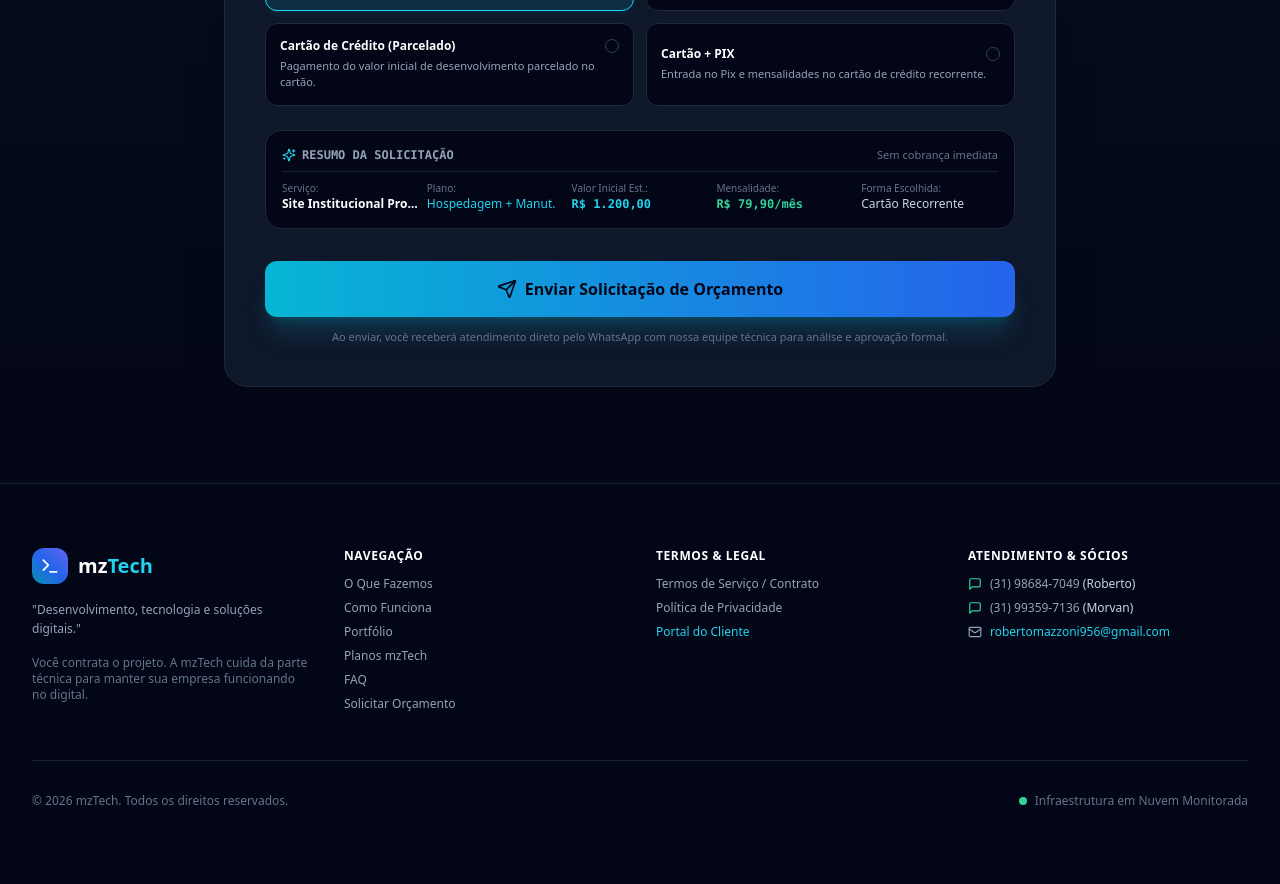
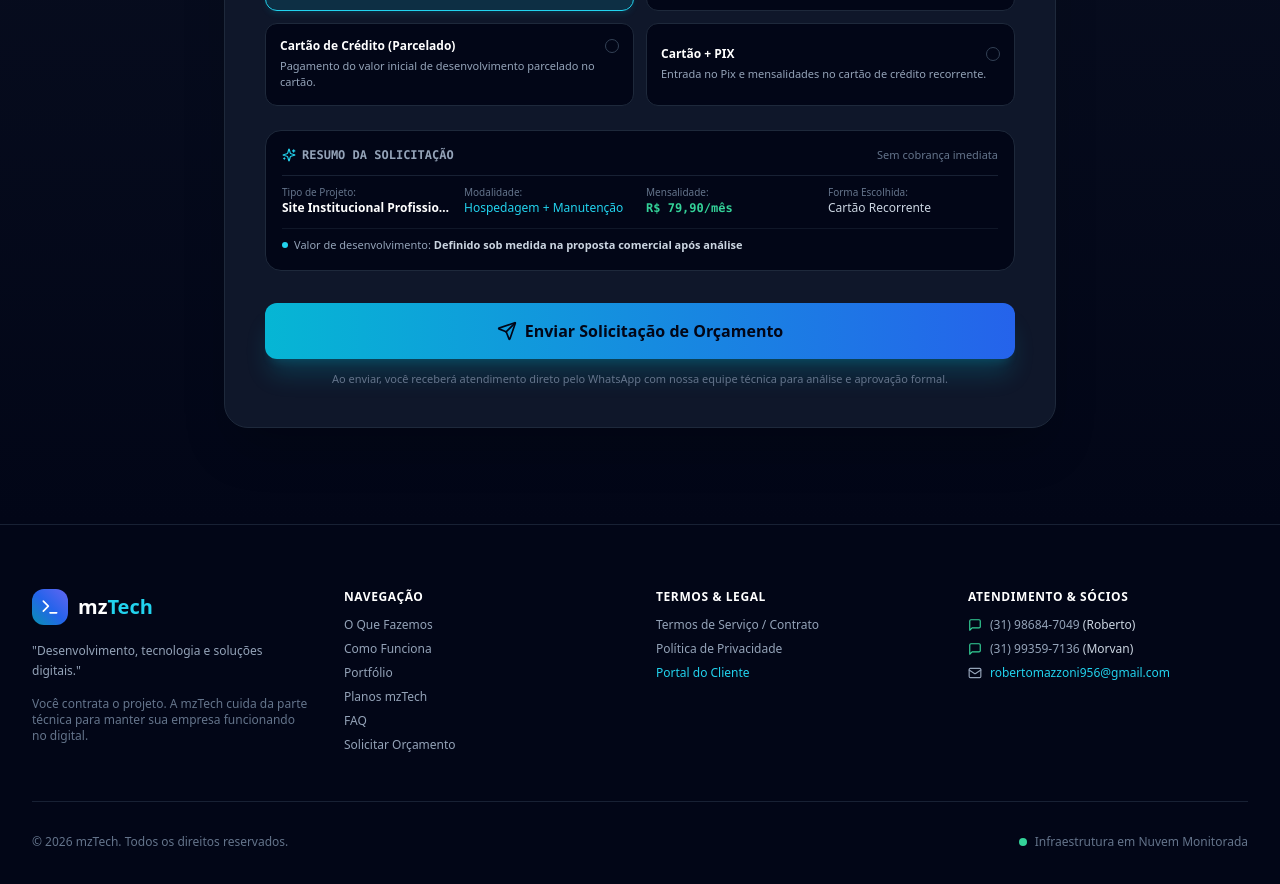
Before and after one commit to robertomazzoni-prog/mztech-plataforma, a Next.js app: page / in a window 1280 px wide. Shown: the part 8640-9524 px from the top of the page. Before the commit the page ends 9497 px from the top, so only its background shows below. Built offline with nearby package versions, Linux system fonts and the light colour scheme; no server answers.

Commit message:
fix: remove development price from public request summary and highlight monthly plan vs dev only

```diff
--- a/src/app/mztech/page.tsx
+++ b/src/app/mztech/page.tsx
@@ -47,15 +47,6 @@ import {
 } from '@/data/mztech-constants';
 import { formatCurrency } from '@/lib/utils';
 
-const PROJECT_DEV_PRICES: Record<string, number> = {
-  'Site Institucional Profissional': 1200,
-  'Landing Page de Conversão': 800,
-  'Sistema Web Personalizado': 2400,
-  'Sistema de Agendamento Online': 1600,
-  'Portal / Catálogo': 1800,
-  'Outro': 1200,
-};
-
 const getMonthlyPriceFromPlan = (plan: string): number => {
   if (plan.includes('39,90')) return 39.90;
   if (plan.includes('79,90')) return 79.90;
@@ -83,9 +74,9 @@ export default function MzTechPublicPage() {
     needsMaintenance: 'Sim',
     projectDescription: '',
     paymentMethodChoice: 'CREDIT_CARD_RECURRING' as 'CREDIT_CARD_RECURRING' | 'PIX' | 'CREDIT_CARD' | 'CARD_PLUS_PIX',
-    initialDevPrice: 1200,
+    initialDevPrice: 0,
     monthlyPrice: 79.9,
-    estimatedBudget: 'R$ 1.200,00',
+    estimatedBudget: 'A Definir na Proposta',
     desiredDeadline: '15 a 30 dias',
     // Honeypot anti-spam
     website_url_hp: '',
@@ -1078,16 +1069,7 @@ export default function MzTechPublicPage() {
                     <label className="text-xs font-bold uppercase text-slate-400">Tipo de Projeto</label>
                     <select
                       value={formData.projectType}
-                      onChange={(e) => {
-                        const newType = e.target.value;
-                        const newDevPrice = PROJECT_DEV_PRICES[newType] || 1200;
-                        setFormData((prev) => ({
-                          ...prev,
-                          projectType: newType,
-                          initialDevPrice: newDevPrice,
-                          estimatedBudget: `R$ ${newDevPrice.toLocaleString('pt-BR', { minimumFractionDigits: 2 })}`,
-                        }));
-                      }}
+                      onChange={(e) => setFormData({ ...formData, projectType: e.target.value })}
                       className="w-full bg-slate-950 border border-slate-800 rounded-xl px-3 py-3 text-white text-xs focus:outline-none focus:border-cyan-400"
                     >
                       <option value="Site Institucional Profissional">Site Institucional</option>
@@ -1241,7 +1223,7 @@ export default function MzTechPublicPage() {
                 </div>
 
                 {/* RESUMO DA PROPOSTA (SEÇÃO 18 DO REQUISITO) */}
-                <div className="p-4 rounded-2xl bg-slate-950 border border-slate-800 space-y-2">
+                <div className="p-4 rounded-2xl bg-slate-950 border border-slate-800 space-y-3">
                   <div className="flex items-center justify-between">
                     <span className="text-xs uppercase font-bold text-slate-400 font-mono flex items-center gap-1.5">
                       <Sparkles className="w-3.5 h-3.5 text-cyan-400" />
@@ -1250,29 +1232,25 @@ export default function MzTechPublicPage() {
                     <span className="text-[11px] text-slate-500">Sem cobrança imediata</span>
                   </div>
 
-                  <div className="grid grid-cols-2 sm:grid-cols-5 gap-2 pt-2 border-t border-slate-800/80 text-xs">
+                  <div className="grid grid-cols-2 sm:grid-cols-4 gap-3 pt-2 border-t border-slate-800/80 text-xs">
                     <div>
-                      <span className="text-slate-500 text-[10px] block">Serviço:</span>
+                      <span className="text-slate-500 text-[10px] block">Tipo de Projeto:</span>
                       <strong className="text-white truncate block">{formData.projectType}</strong>
                     </div>
                     <div>
-                      <span className="text-slate-500 text-[10px] block">Plano:</span>
+                      <span className="text-slate-500 text-[10px] block">Modalidade:</span>
                       <span className="text-cyan-400 truncate block font-medium">
                         {formData.needsHosting.includes('79,90')
-                          ? 'Hospedagem + Manut.'
+                          ? 'Hospedagem + Manutenção'
                           : formData.needsHosting.includes('39,90')
-                          ? 'Hospedagem'
-                          : 'Apenas Dev'}
+                          ? 'Hospedagem Gerenciada'
+                          : 'Apenas Desenvolvimento'}
                       </span>
-                    </div>
-                    <div>
-                      <span className="text-slate-500 text-[10px] block">Valor Inicial Est.:</span>
-                      <span className="text-cyan-400 font-mono font-bold block">{formData.estimatedBudget}</span>
                     </div>
                     <div>
                       <span className="text-slate-500 text-[10px] block">Mensalidade:</span>
                       <span className="text-emerald-400 font-mono font-bold block">
-                        {formData.monthlyPrice > 0 ? `R$ ${formData.monthlyPrice.toFixed(2).replace('.', ',')}/mês` : 'Sem Mensalidade'}
+                        {formData.monthlyPrice > 0 ? `R$ ${formData.monthlyPrice.toFixed(2).replace('.', ',')}/mês` : 'Sem Mensalidade (R$ 0,00)'}
                       </span>
                     </div>
                     <div>
@@ -1284,6 +1262,11 @@ export default function MzTechPublicPage() {
                         {formData.paymentMethodChoice === 'CARD_PLUS_PIX' && 'Cartão + PIX'}
                       </span>
                     </div>
+                  </div>
+
+                  <div className="pt-2 border-t border-slate-800/50 text-[11px] text-slate-400 flex items-center gap-1.5">
+                    <span className="w-1.5 h-1.5 rounded-full bg-cyan-400" />
+                    <span>Valor de desenvolvimento: <strong className="text-slate-300">Definido sob medida na proposta comercial após análise</strong></span>
                   </div>
                 </div>
 
```
